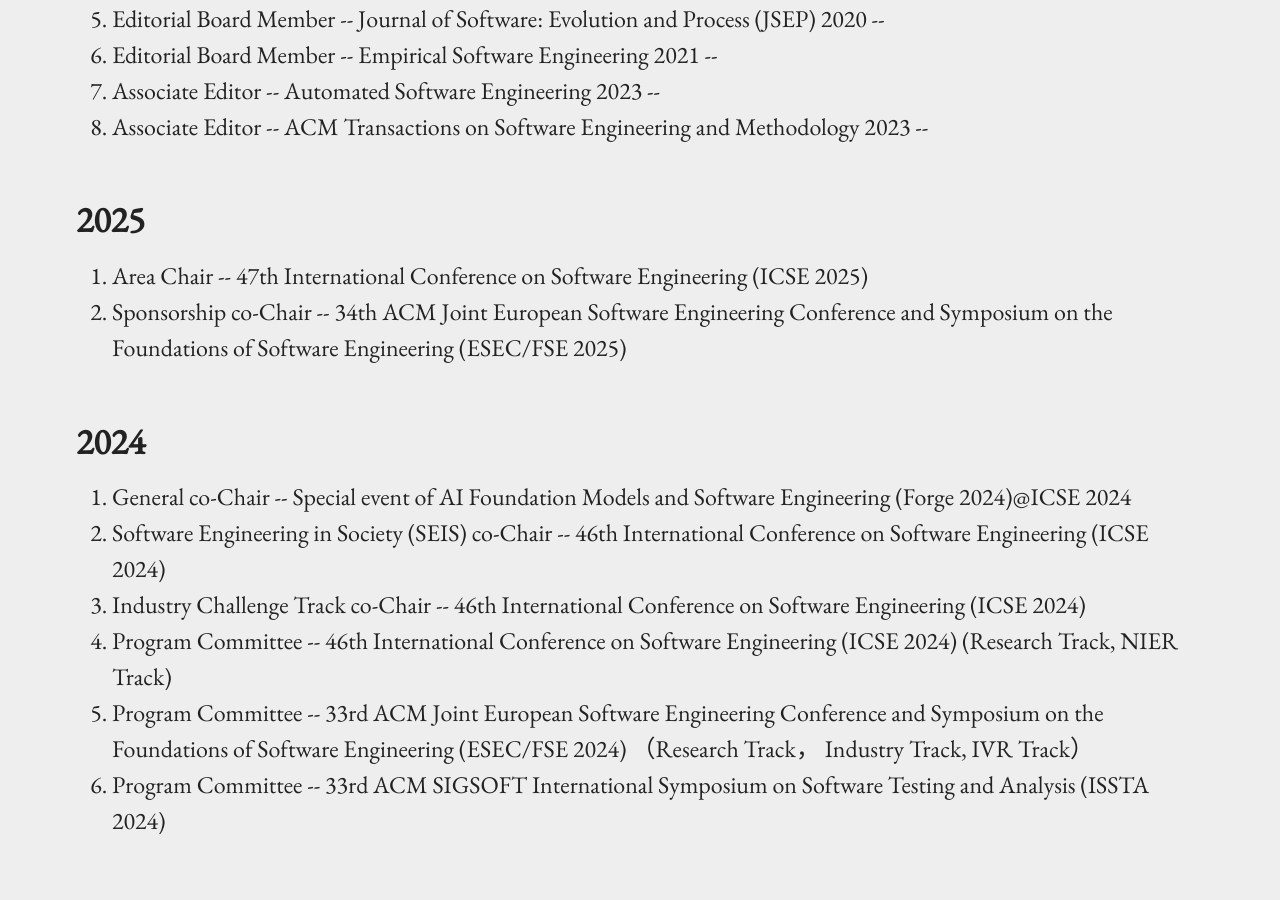
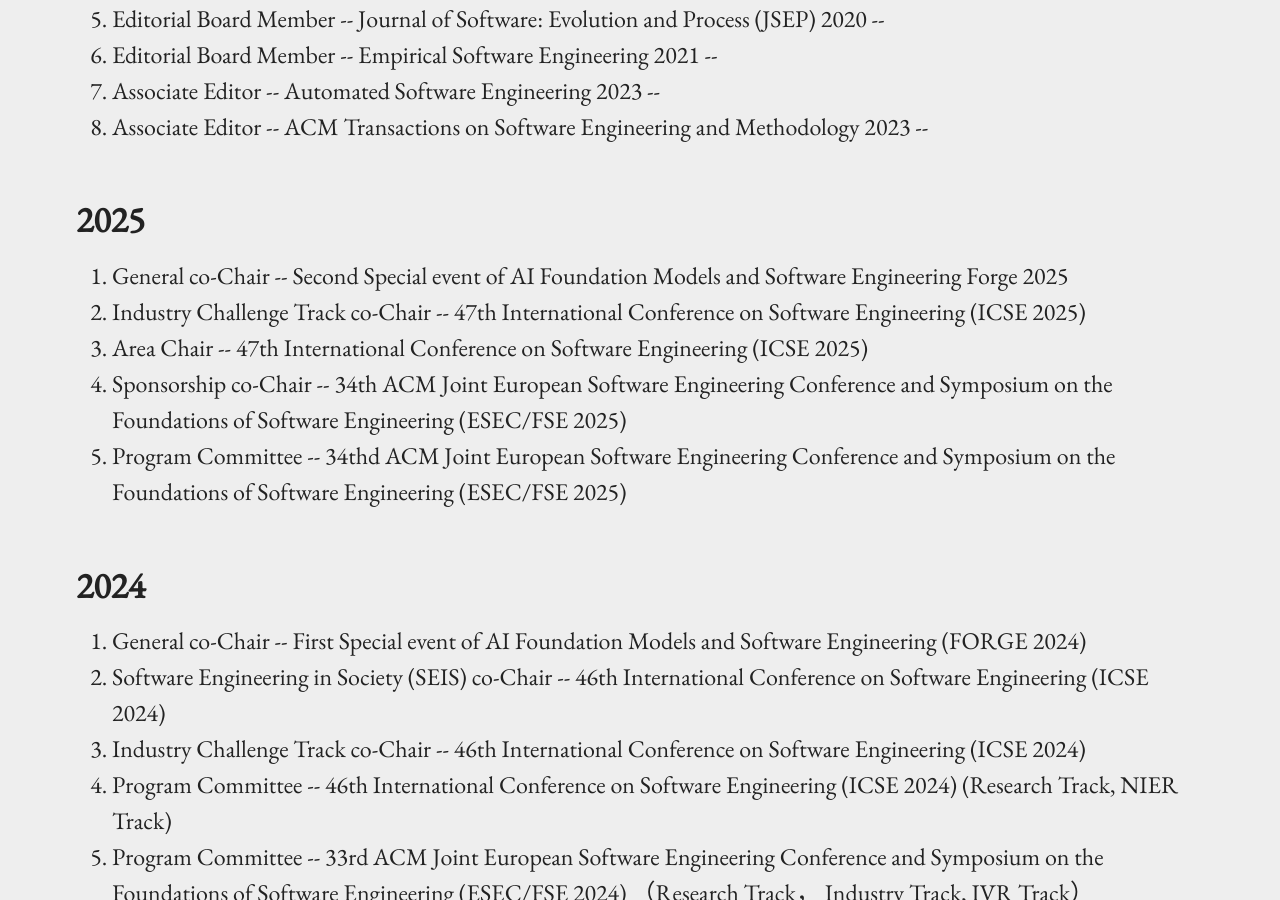
Before and after one commit to xin-xia/xin-xia.github.io, a Jekyll site: the page built from service.md, in a window 1280 px wide and 900 px high, scrolled down 441 px. Built offline with Jekyll 4.4.1, drawn with Linux system fonts in a browser that asks for light colours.

Commit message:
Update service.md

```diff
--- a/service.md
+++ b/service.md
@@ -16,13 +16,16 @@ permalink: /service/
 
 ## 2025
 <ol>
+  <li>General co-Chair  --  Second Special event of AI Foundation Models and Software Engineering Forge 2025  </li>
+  <li>Industry Challenge Track co-Chair  --  47th International Conference on Software Engineering (ICSE 2025)    </li>
 <li>Area Chair  --  47th International Conference on Software Engineering (ICSE 2025)   </li>
   <li>Sponsorship co-Chair  --  34th ACM Joint European Software Engineering Conference and Symposium on the Foundations of Software Engineering (ESEC/FSE 2025)    </li>
+  <li>Program Committee  --  34thd ACM Joint European Software Engineering Conference and Symposium on the Foundations of Software Engineering (ESEC/FSE 2025)    </li>
 </ol>
 
 ## 2024
 <ol>
-  <li>General co-Chair  --  Special event of AI Foundation Models and Software Engineering (Forge 2024)@ICSE 2024   </li>
+  <li>General co-Chair  --  First Special event of AI Foundation Models and Software Engineering (FORGE 2024)  </li>
 <li>Software Engineering in Society (SEIS) co-Chair  --  46th International Conference on Software Engineering (ICSE 2024)    </li>
 <li>Industry Challenge Track co-Chair  --  46th International Conference on Software Engineering (ICSE 2024)    </li>
 <li>Program Committee  --  46th International Conference on Software Engineering (ICSE 2024) (Research Track, NIER Track)  </li>
```
